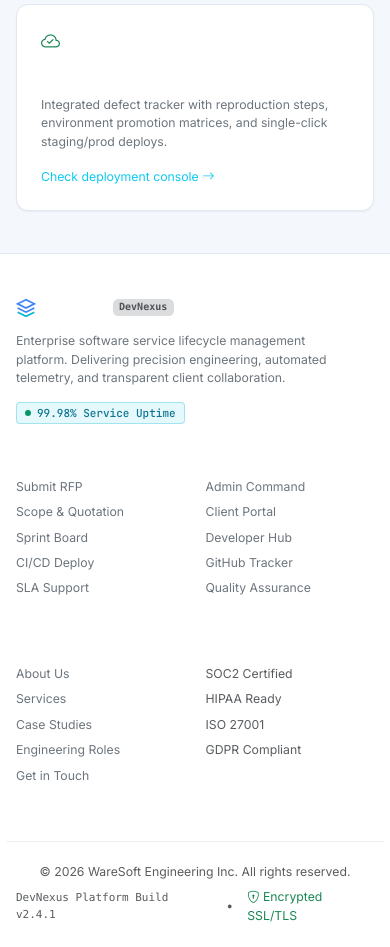
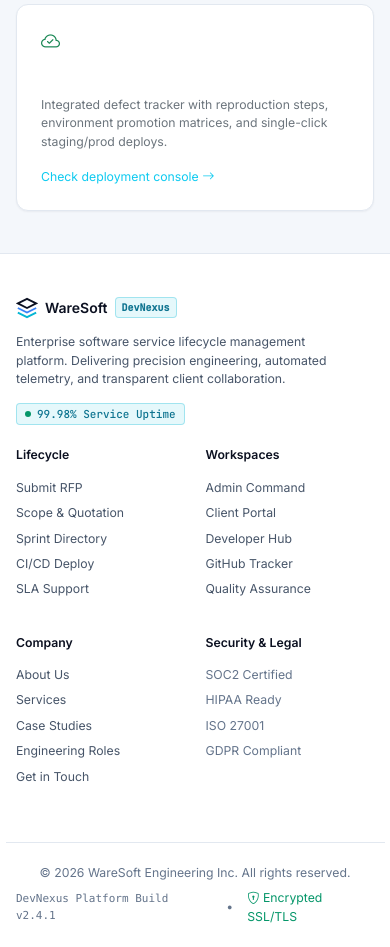
Before and after one commit to ARIPRAKASH32/waresoft, a Flask app: page / in a window 390 px wide. Shown: the part 2080-3027 px from the top of the page. Before the commit the page ends 3002 px from the top, so only its background shows below. Run offline with Flask 3, Linux system fonts and the light colour scheme.

Commit message:
refactor(navigation): update navbar, sidebar, and footer for white shell and fix responsive header spacing

```diff
--- a/frontend/templates/components/footer.html
+++ b/frontend/templates/components/footer.html
@@ -1,19 +1,19 @@
 <footer class="ws-footer">
     <div class="content-container">
-        <div class="row g-4 py-5 border-bottom border-secondary border-opacity-10">
+        <div class="row g-4 py-5 border-bottom" style="border-color: var(--ws-border-quiet) !important;">
             <div class="col-lg-4 col-md-6">
                 <div class="d-flex align-items-center gap-2 mb-3">
                     <span class="ws-brand-icon">
-                        <svg width="20" height="20" viewBox="0 0 24 24" fill="none" xmlns="http://www.w3.org/2000/svg">
-                            <path d="M12 2L2 7L12 12L22 7L12 2Z" stroke="#3B82F6" stroke-width="2"/>
+                        <svg width="22" height="22" viewBox="0 0 24 24" fill="none" xmlns="http://www.w3.org/2000/svg">
+                            <path d="M12 2L2 7L12 12L22 7L12 2Z" stroke="#0B1020" stroke-width="2"/>
                             <path d="M2 17L12 22L22 17" stroke="#06B6D4" stroke-width="2"/>
                             <path d="M2 12L12 17L22 12" stroke="#3B82F6" stroke-width="2"/>
                         </svg>
                     </span>
-                    <span class="fw-semibold text-white fs-6">{{ app_name }}</span>
-                    <span class="badge bg-secondary bg-opacity-25 text-muted font-monospace" style="font-size: 10px;">DevNexus</span>
+                    <span class="fw-semibold ws-text-ink fs-6">{{ app_name }}</span>
+                    <span class="ws-brand-badge">DevNexus</span>
                 </div>
-                <p class="text-secondary small mb-3" style="max-width: 320px;">
+                <p class="ws-text-secondary small mb-3" style="max-width: 320px;">
                     Enterprise software service lifecycle management platform. Delivering precision engineering, automated telemetry, and transparent client collaboration.
                 </p>
                 <div class="d-flex align-items-center gap-2">
@@ -25,55 +25,55 @@
             </div>
 
             <div class="col-lg-2 col-md-3 col-6">
-                <div class="text-white small fw-medium mb-3">Lifecycle</div>
-                <ul class="list-unstyled small d-flex flex-column gap-2 text-secondary">
-                    <li><a href="/requirements/submit" class="text-secondary text-decoration-none hover-white">Submit RFP</a></li>
-                    <li><a href="/quotations" class="text-secondary text-decoration-none hover-white">Scope & Quotation</a></li>
-                    <li><a href="/projects" class="text-secondary text-decoration-none hover-white">Sprint Board</a></li>
-                    <li><a href="/deployment" class="text-secondary text-decoration-none hover-white">CI/CD Deploy</a></li>
-                    <li><a href="/maintenance" class="text-secondary text-decoration-none hover-white">SLA Support</a></li>
+                <div class="ws-text-ink small fw-semibold mb-3">Lifecycle</div>
+                <ul class="list-unstyled small d-flex flex-column gap-2">
+                    <li><a href="/requirements/submit" class="ws-text-secondary text-decoration-none hover-ink">Submit RFP</a></li>
+                    <li><a href="/quotations" class="ws-text-secondary text-decoration-none hover-ink">Scope & Quotation</a></li>
+                    <li><a href="/projects" class="ws-text-secondary text-decoration-none hover-ink">Sprint Directory</a></li>
+                    <li><a href="/deployment" class="ws-text-secondary text-decoration-none hover-ink">CI/CD Deploy</a></li>
+                    <li><a href="/maintenance" class="ws-text-secondary text-decoration-none hover-ink">SLA Support</a></li>
                 </ul>
             </div>
 
             <div class="col-lg-2 col-md-3 col-6">
-                <div class="text-white small fw-medium mb-3">Workspaces</div>
-                <ul class="list-unstyled small d-flex flex-column gap-2 text-secondary">
-                    <li><a href="/admin" class="text-secondary text-decoration-none hover-white">Admin Command</a></li>
-                    <li><a href="/client" class="text-secondary text-decoration-none hover-white">Client Portal</a></li>
-                    <li><a href="/developer" class="text-secondary text-decoration-none hover-white">Developer Hub</a></li>
-                    <li><a href="/developer/github" class="text-secondary text-decoration-none hover-white">GitHub Tracker</a></li>
-                    <li><a href="/qa" class="text-secondary text-decoration-none hover-white">Quality Assurance</a></li>
+                <div class="ws-text-ink small fw-semibold mb-3">Workspaces</div>
+                <ul class="list-unstyled small d-flex flex-column gap-2">
+                    <li><a href="/admin" class="ws-text-secondary text-decoration-none hover-ink">Admin Command</a></li>
+                    <li><a href="/client" class="ws-text-secondary text-decoration-none hover-ink">Client Portal</a></li>
+                    <li><a href="/developer" class="ws-text-secondary text-decoration-none hover-ink">Developer Hub</a></li>
+                    <li><a href="/developer/github" class="ws-text-secondary text-decoration-none hover-ink">GitHub Tracker</a></li>
+                    <li><a href="/qa" class="ws-text-secondary text-decoration-none hover-ink">Quality Assurance</a></li>
                 </ul>
             </div>
 
             <div class="col-lg-2 col-md-3 col-6">
-                <div class="text-white small fw-medium mb-3">Company</div>
-                <ul class="list-unstyled small d-flex flex-column gap-2 text-secondary">
-                    <li><a href="/about" class="text-secondary text-decoration-none hover-white">About Us</a></li>
-                    <li><a href="/services" class="text-secondary text-decoration-none hover-white">Services</a></li>
-                    <li><a href="/portfolio" class="text-secondary text-decoration-none hover-white">Case Studies</a></li>
-                    <li><a href="/careers" class="text-secondary text-decoration-none hover-white">Engineering Roles</a></li>
-                    <li><a href="/contact" class="text-secondary text-decoration-none hover-white">Get in Touch</a></li>
+                <div class="ws-text-ink small fw-semibold mb-3">Company</div>
+                <ul class="list-unstyled small d-flex flex-column gap-2">
+                    <li><a href="/about" class="ws-text-secondary text-decoration-none hover-ink">About Us</a></li>
+                    <li><a href="/services" class="ws-text-secondary text-decoration-none hover-ink">Services</a></li>
+                    <li><a href="/portfolio" class="ws-text-secondary text-decoration-none hover-ink">Case Studies</a></li>
+                    <li><a href="/careers" class="ws-text-secondary text-decoration-none hover-ink">Engineering Roles</a></li>
+                    <li><a href="/contact" class="ws-text-secondary text-decoration-none hover-ink">Get in Touch</a></li>
                 </ul>
             </div>
 
             <div class="col-lg-2 col-md-3 col-6">
-                <div class="text-white small fw-medium mb-3">Security & Legal</div>
-                <ul class="list-unstyled small d-flex flex-column gap-2 text-secondary">
-                    <li><span class="text-muted">SOC2 Certified</span></li>
-                    <li><span class="text-muted">HIPAA Ready</span></li>
-                    <li><span class="text-muted">ISO 27001</span></li>
-                    <li><span class="text-muted">GDPR Compliant</span></li>
+                <div class="ws-text-ink small fw-semibold mb-3">Security & Legal</div>
+                <ul class="list-unstyled small d-flex flex-column gap-2 ws-text-muted">
+                    <li>SOC2 Certified</li>
+                    <li>HIPAA Ready</li>
+                    <li>ISO 27001</li>
+                    <li>GDPR Compliant</li>
                 </ul>
             </div>
         </div>
 
-        <div class="d-flex flex-column flex-sm-row align-items-center justify-content-between py-4 text-muted small">
+        <div class="d-flex flex-column flex-sm-row align-items-center justify-content-between py-4 ws-text-muted small">
             <div>&copy; 2026 WareSoft Engineering Inc. All rights reserved.</div>
             <div class="d-flex align-items-center gap-3 mt-2 mt-sm-0">
                 <span class="font-monospace" style="font-size: 11px;">DevNexus Platform Build {{ system_status.version }}</span>
                 <span>&bull;</span>
-                <span class="text-success"><i class="bi bi-shield-lock me-1"></i>Encrypted SSL/TLS</span>
+                <span style="color: var(--ws-signal-success);"><i class="bi bi-shield-lock me-1"></i>Encrypted SSL/TLS</span>
             </div>
         </div>
     </div>
--- a/frontend/templates/components/navbar.html
+++ b/frontend/templates/components/navbar.html
@@ -7,8 +7,8 @@
             </button>
             <a href="/" class="ws-brand-link">
                 <span class="ws-brand-icon">
-                    <svg width="22" height="22" viewBox="0 0 24 24" fill="none" xmlns="http://www.w3.org/2000/svg">
-                        <path d="M12 2L2 7L12 12L22 7L12 2Z" stroke="#3B82F6" stroke-width="2" stroke-linecap="round" stroke-linejoin="round"/>
+                    <svg width="24" height="24" viewBox="0 0 24 24" fill="none" xmlns="http://www.w3.org/2000/svg">
+                        <path d="M12 2L2 7L12 12L22 7L12 2Z" stroke="#0B1020" stroke-width="2" stroke-linecap="round" stroke-linejoin="round"/>
                         <path d="M2 17L12 22L22 17" stroke="#06B6D4" stroke-width="2" stroke-linecap="round" stroke-linejoin="round"/>
                         <path d="M2 12L12 17L22 12" stroke="#3B82F6" stroke-width="2" stroke-linecap="round" stroke-linejoin="round"/>
                     </svg>
@@ -17,8 +17,8 @@
                 <span class="ws-brand-badge">DevNexus</span>
             </a>
 
-            <!-- Live Signature Telemetry -->
-            <div class="d-none d-md-flex align-items-center ms-3">
+            <!-- Live Signature Telemetry (visible on >=1200px to avoid medium-desktop crowding) -->
+            <div class="d-none d-xl-flex align-items-center ms-2">
                 <span class="ws-pill ws-pill-telemetry">
                     <span class="status-dot status-dot-live"></span>
                     {{ system_status.env }} // rev:{{ system_status.commit }}
@@ -39,36 +39,36 @@
         <!-- Right Quick Actions & User Roster -->
         <div class="ws-header-actions">
             <!-- Global Workspace Switcher / Portal Link -->
-            <a href="/projects" class="ws-btn ws-btn-secondary ws-btn-sm d-none d-sm-inline-flex">
+            <a href="/projects" class="ws-btn ws-btn-primary ws-btn-sm d-none d-sm-inline-flex">
                 <i class="bi bi-kanban"></i> Workspaces
             </a>
 
             <!-- Notification Trigger -->
             <a href="/notifications" class="ws-icon-btn position-relative" title="Notifications">
                 <i class="bi bi-bell"></i>
-                <span class="position-absolute top-0 start-100 translate-middle p-1 bg-danger border border-dark rounded-circle"></span>
+                <span class="position-absolute top-0 start-100 translate-middle p-1 bg-danger border border-white rounded-circle"></span>
             </a>
 
             <!-- User Avatar & Dropdown -->
             <div class="dropdown">
                 <button class="ws-user-btn" type="button" data-bs-toggle="dropdown" aria-expanded="false">
                     <span class="ws-user-avatar">{{ current_user.avatar }}</span>
-                    <span class="d-none d-md-inline-block text-start">
-                        <span class="d-block text-truncate fw-medium" style="max-width: 110px; font-size: 12px; color: var(--ws-text-primary);">{{ current_user.name }}</span>
-                        <span class="d-block text-truncate" style="max-width: 110px; font-size: 11px; color: var(--ws-text-muted);">{{ current_user.role }}</span>
+                    <span class="d-none d-xl-inline-block text-start" style="min-width: 0;">
+                        <span class="d-block text-truncate fw-semibold" style="max-width: 112px; font-size: 12px; color: var(--ws-brand-navy); line-height: 1.2;">{{ current_user.name }}</span>
+                        <span class="d-block text-truncate" style="max-width: 112px; font-size: 11px; color: var(--ws-text-muted); line-height: 1.2;">{{ current_user.role }}</span>
                     </span>
                     <i class="bi bi-chevron-down text-muted ms-1" style="font-size: 10px;"></i>
                 </button>
                 <ul class="dropdown-menu dropdown-menu-end ws-dropdown-menu">
-                    <li class="px-3 py-2 border-bottom border-secondary border-opacity-10">
-                        <div class="small fw-semibold text-white">{{ current_user.name }}</div>
-                        <div class="text-muted" style="font-size: 11px;">{{ current_user.email }}</div>
+                    <li class="px-3 py-2 border-bottom" style="border-color: var(--ws-border-quiet) !important;">
+                        <div class="small fw-semibold ws-text-ink">{{ current_user.name }}</div>
+                        <div class="ws-text-muted" style="font-size: 11px;">{{ current_user.email }}</div>
                     </li>
                     <li><a class="dropdown-item" href="/profile"><i class="bi bi-person me-2"></i>My Profile</a></li>
                     <li><a class="dropdown-item" href="/admin"><i class="bi bi-shield-lock me-2"></i>Admin Center</a></li>
                     <li><a class="dropdown-item" href="/client"><i class="bi bi-building me-2"></i>Client Portal</a></li>
                     <li><a class="dropdown-item" href="/developer"><i class="bi bi-code-slash me-2"></i>Developer Hub</a></li>
-                    <li><hr class="dropdown-divider border-secondary border-opacity-10"></li>
+                    <li><hr class="dropdown-divider my-1" style="border-color: var(--ws-border-quiet);"></li>
                     <li><button class="dropdown-item text-danger" onclick="WareSoftAPI.logout()"><i class="bi bi-box-arrow-right me-2"></i>Sign Out</button></li>
                 </ul>
             </div>
```
Also changed, not shown: frontend/templates/components/sidebar.html (+16 -16 lines).
